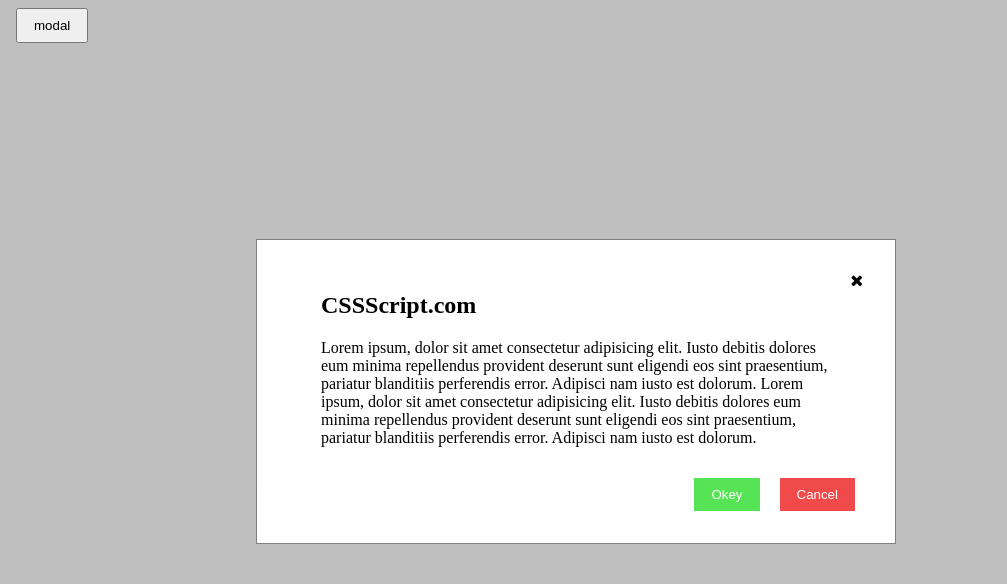
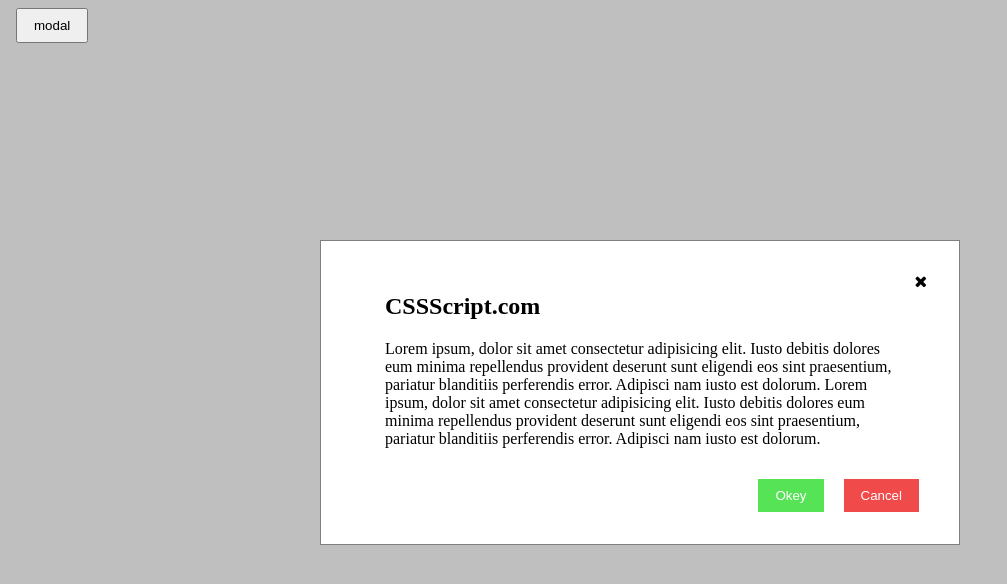
Before and after one commit to veni75/modal, a plain HTML site: page index.html in a window 1280 px wide. Both pictures are taken after a click on the button "modal". Shown: the whole page, without its empty margins (0-1007 px from the left). Drawn offline with nearby package versions, Linux system fonts and the light colour scheme; files that its build step writes are made by us from their sources.

Commit message:
backToMain függvény kiegészitese

```diff
--- a/css/style.css
+++ b/css/style.css
@@ -16,7 +16,7 @@
 
 @media only screen and (min-width: 560px) {
     .modal {
-        left: 20%;
+        left: 25%;
         max-width: 50%;
     }
 }
@@ -60,7 +60,7 @@ button {
 
 /* ANIMATION */
 .animation {
-    animation: animated_div 3s ease;
+    animation: animated_div 1s ease;
 }
 
 @keyframes animated_div {
@@ -76,7 +76,7 @@ button {
 }
 
 .animation2 {
-    animation: animated_div2 3s ease;
+    animation: animated_div2 1s ease;
 }
 
 @keyframes animated_div2 {
--- a/index.html
+++ b/index.html
@@ -10,6 +10,7 @@
 </head>
 
 <body>
+    <div class="overlay"></div>
     <section class="modal animation">
         <i class="fa fa-times"></i>
         <header class="modal__header">
--- a/js/modal.js
+++ b/js/modal.js
@@ -1,6 +1,9 @@
+'use strict';
+
 const button = document.querySelector(".button__modal");
 const body = document.querySelector('body');
 const modal = document.querySelector('.modal');
+
 button.addEventListener('click', function () {
     modal.setAttribute("class", "modal animation");
     body.setAttribute("style", "background-color: rgba(128, 128, 128, 0.5)");
@@ -8,30 +11,26 @@ button.addEventListener('click', function () {
     modal.focus();
 })
 
-const backToMain = () => {
+const backToMain = (wichButton) => {
+    console.log(wichButton);
     modal.setAttribute("class", "modal animation2");
     setTimeout(function () {
         body.setAttribute("style", "background-color: none");
         modal.setAttribute("style", "display: none");
-    }, 3000);
+    }, 900);
 }
 
 const icon = document.querySelector("i");
 icon.addEventListener('click', backToMain);
 
 const cancel = document.querySelector(".modal__cancel");
-cancel.addEventListener('click', backToMain);
+cancel.addEventListener('click', ()=>backToMain('false'));
 
 const okey = document.querySelector(".modal__okey");
-okey.addEventListener('click', backToMain);
-okey.addEventListener('click', function () {
-    console.log('true');
-})
+okey.addEventListener('click', ()=>backToMain('true'));
 
-//window.addEventListener("click", backToMain);
-/* if (modal.style.display === 'block') {
-    window.addEventListener("click", () => {
-        body.setAttribute("style", "background-color: none");
+/* window.addEventListener('click', function () {
+        body.setAttribute("style", "background-color: red");
         modal.setAttribute("style", "display: none");
-    });
-} */
+
+}); */
```
